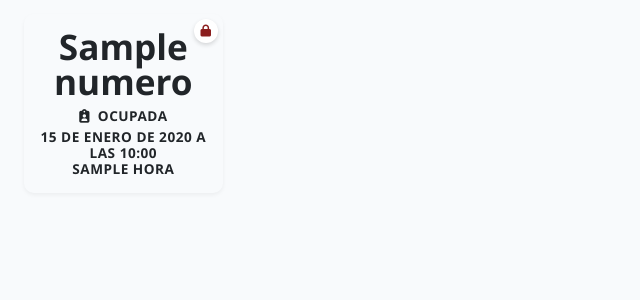
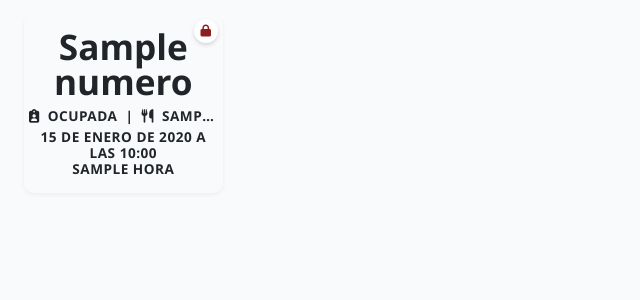
Before and after one commit to ceal2013/MerquenPOS, a Django app: template templates/POS/mesas.html in a window 1280 px wide. Shown: the part 127-427 px from the top of the page, without its empty margins (0-640 px from the left). Run offline with Django 5.2, Linux system fonts and the light colour scheme; the template is opened without the code that fills it: most values are stand-ins (such as "Sample title", 1, 10 or a date in 2020).

Commit message:
Actualizar servicios y mesas: agregar campo 'cubiertos' y mostrar en la interfaz de usuario

```diff
--- a/templates/POS/mesas.html
+++ b/templates/POS/mesas.html
@@ -171,9 +171,10 @@
                                             {% if mesa.estado == 'libre' %}
                                                 <p class="mesa-estado-texto" style="opacity: 0.5;">LIBRE</p>
                                             {% else %}
-                                                <p class="mesa-estado-texto" title="Atendida por: {{ mesa.nombreGarzon|default:'Ocupada' }}">
-                                                    <i class="fa-solid fa-clipboard-user me-1"></i>
-                                                    {{ mesa.nombreGarzon|default:'Ocupada' }}
+                                                <p class="mesa-estado-texto" title="Garzón: {{ mesa.nombreGarzon|default:'N/A' }} | Comensales: {{ mesa.cubiertos }}">
+                                                    <span class="text-nowrap"><i class="fa-solid fa-clipboard-user me-1"></i> {{ mesa.nombreGarzon|default:'Ocupada' }}</span>
+                                                    <span class="mx-1">|</span>
+                                                    <span class="text-nowrap"><i class="fa-solid fa-utensils me-1"></i> {{ mesa.cubiertos }}</span>
                                                 </p>
                                                 <div class="mesa-tiempo">
                                                     <div>{{ mesa.fecha }}</div>
@@ -335,7 +336,11 @@
                                 const bloqueoBadge = mesa.bloqueada ? `<div class="bloqueo-badge" title="Bloqueada por ${mesa.usuarioBloqueo}"><i class="fa-solid fa-lock"></i></div>` : '';
                                 const estadoContenido = mesa.estado === 'libre'
                                     ? `<p class="mesa-estado-texto" style="opacity: 0.5;">LIBRE</p>`
-                                    : `<p class="mesa-estado-texto" title="Atendida por: ${garzon}"><i class="fa-solid fa-clipboard-user me-1"></i> ${garzon}</p>
+                                    : `<p class="mesa-estado-texto" title="Garzón: ${garzon} | Comensales: ${mesa.cubiertos}">
+                                           <span class="text-nowrap"><i class="fa-solid fa-clipboard-user me-1"></i> ${garzon}</span>
+                                           <span class="mx-1">|</span>
+                                           <span class="text-nowrap"><i class="fa-solid fa-utensils me-1"></i> ${mesa.cubiertos}</span>
+                                       </p>
                                        <div class="mesa-tiempo"><div>${mesa.fecha}</div><div>${mesa.hora}</div></div>`;
 
                                 const mesaCardHTML = `
```
Also changed, not shown: POS/services.py (+6 -3 lines).
